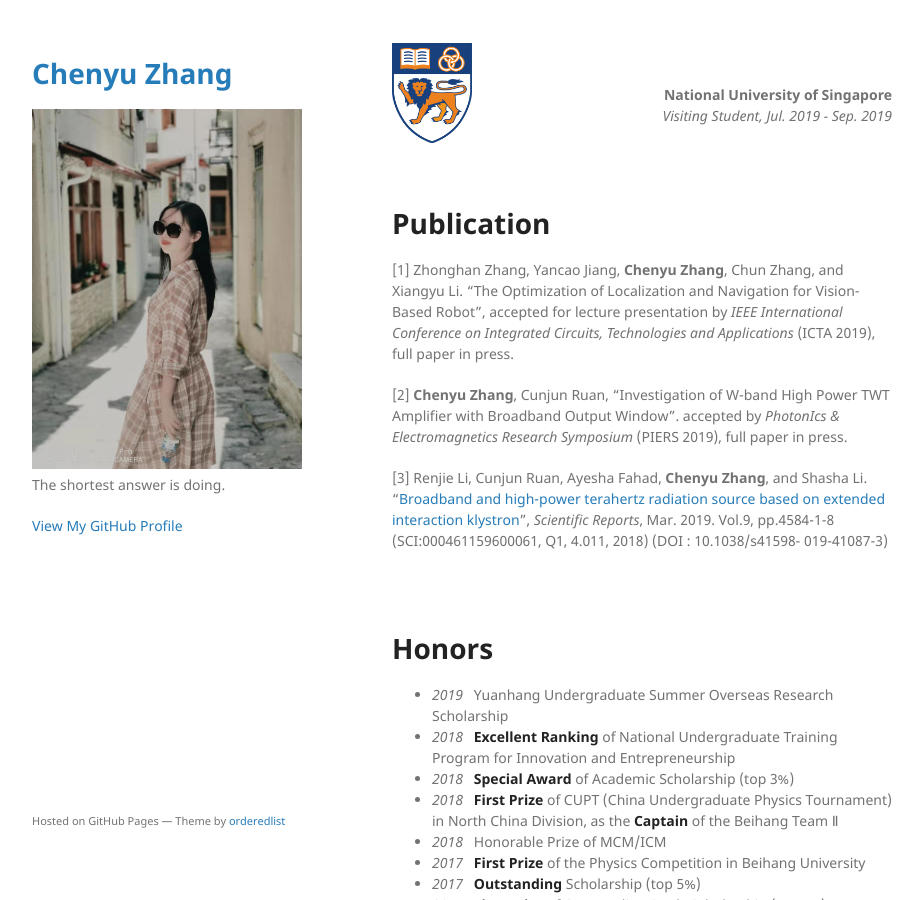
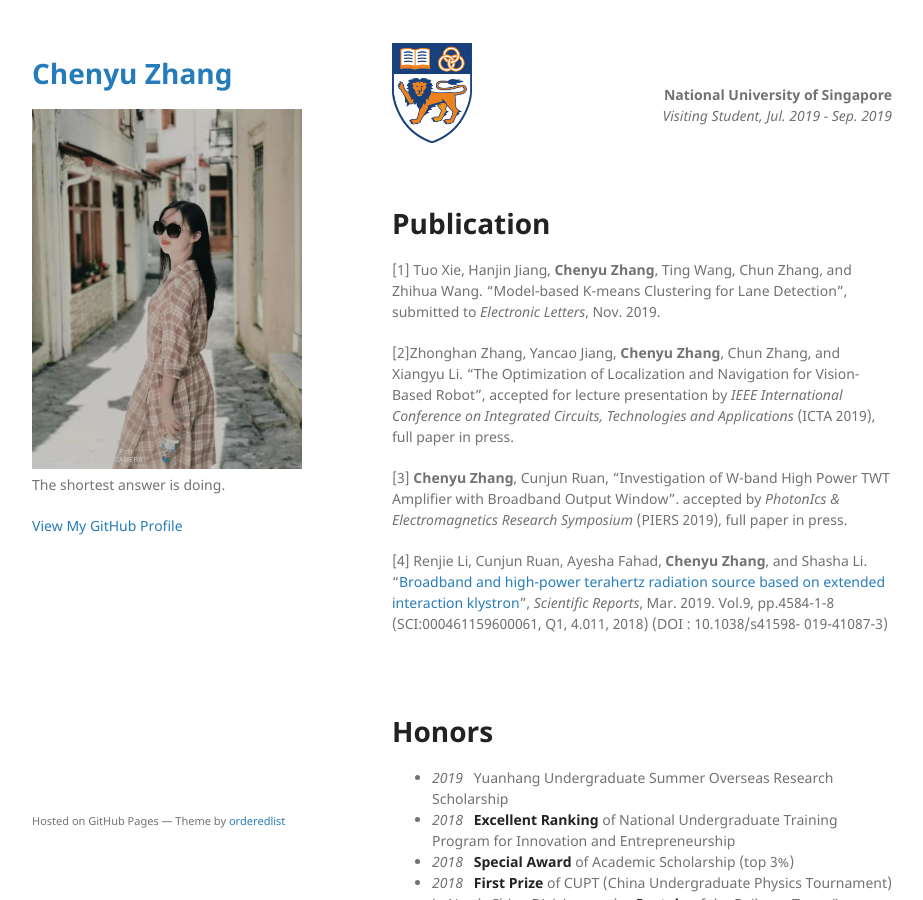
Before and after one commit to AngelicaZ/angelicaz.github.io, a Jekyll site: the page built from index.md, in a window 1280 px wide and 900 px high, scrolled down 748 px. Shown: the whole window, without its empty margins (178-1101 px from the left). Built offline with Jekyll 4.4.1, drawn with Linux system fonts in a browser that asks for light colours; our own code applies the rules of GitHub Pages for plain Markdown files.

Commit message:
modify1127

```diff
--- a/index.md
+++ b/index.md
@@ -41,11 +41,13 @@ Here is my [CV](./CV_Chenyu Zhang.pdf).
 
 # Publication
 
-[1] Zhonghan Zhang, Yancao Jiang, <b>Chenyu Zhang</b>, Chun Zhang, and Xiangyu Li. “The Optimization of Localization and Navigation for Vision-Based Robot”, accepted for lecture presentation by <i>IEEE International Conference on Integrated Circuits, Technologies and Applications</i> (ICTA 2019), full paper in press.
+[1] Tuo Xie, Hanjin Jiang, <b>Chenyu Zhang</b>, Ting Wang, Chun Zhang, and Zhihua Wang. “Model-based K-means Clustering for Lane Detection”, submitted to <i>Electronic Letters</i>, Nov. 2019.
 
-[2] <b>Chenyu Zhang</b>, Cunjun Ruan, “Investigation of W-band High Power TWT Amplifier with Broadband Output Window”. accepted by <i>PhotonIcs & Electromagnetics Research Symposium</i> (PIERS 2019), full paper in press.
+[2]Zhonghan Zhang, Yancao Jiang, <b>Chenyu Zhang</b>, Chun Zhang, and Xiangyu Li. “The Optimization of Localization and Navigation for Vision-Based Robot”, accepted for lecture presentation by <i>IEEE International Conference on Integrated Circuits, Technologies and Applications</i> (ICTA 2019), full paper in press.
 
-[3] Renjie Li, Cunjun Ruan, Ayesha Fahad, <b>Chenyu Zhang</b>, and Shasha Li. “[Broadband and high-power terahertz radiation source based on extended interaction klystron](https://www.nature.com/articles/s41598-019-41087-3)”, *Scientific Reports*, Mar. 2019. Vol.9, pp.4584-1-8 (SCI:000461159600061, Q1, 4.011, 2018) (DOI : 10.1038/s41598- 019-41087-3)
+[3] <b>Chenyu Zhang</b>, Cunjun Ruan, “Investigation of W-band High Power TWT Amplifier with Broadband Output Window”. accepted by <i>PhotonIcs & Electromagnetics Research Symposium</i> (PIERS 2019), full paper in press.
+
+[4] Renjie Li, Cunjun Ruan, Ayesha Fahad, <b>Chenyu Zhang</b>, and Shasha Li. “[Broadband and high-power terahertz radiation source based on extended interaction klystron](https://www.nature.com/articles/s41598-019-41087-3)”, *Scientific Reports*, Mar. 2019. Vol.9, pp.4584-1-8 (SCI:000461159600061, Q1, 4.011, 2018) (DOI : 10.1038/s41598- 019-41087-3)
 
 <br>
 <br>
```
Also changed, not shown: 1 other file.
